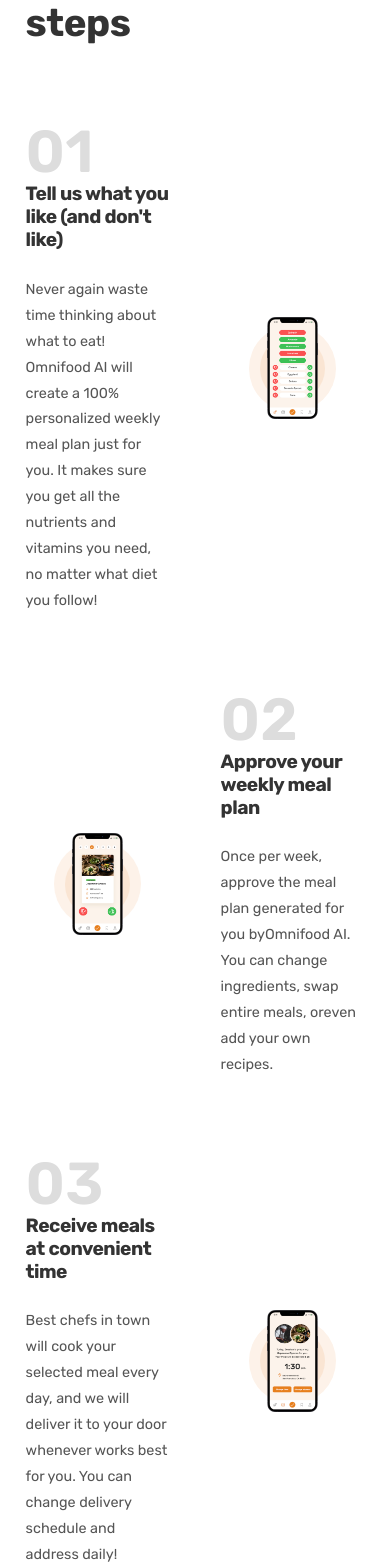
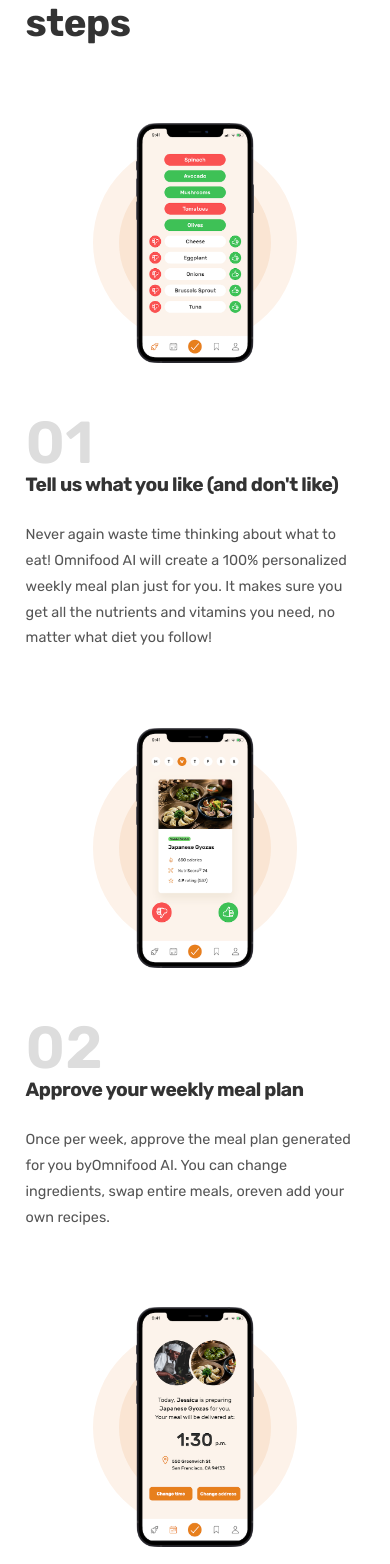
Before and after one commit to Euuphi/omnifood, a React (Create React App) app: page / in a window 390 px wide. Shown: the part 1264-2828 px from the top of the page. Built offline with nearby package versions, Linux system fonts and the light colour scheme.

Commit message:
Change How section to single column for mobile

```diff
--- a/src/components/Sections/How/How.js
+++ b/src/components/Sections/How/How.js
@@ -1,4 +1,5 @@
 import React from "react";
+import { useMediaQuery } from "@mui/material";
 
 // Images
 import appScreenOne from "../../../images/app/app-screen-1.png";
@@ -17,6 +18,9 @@ import SectionHeading from "../../Headings/SectionHeading";
 import Step from "./Step";
 
 const How = () => {
+    // Media Queries
+    const mobileScreen = useMediaQuery("(max-width: 34em)");
+
     return (
         <section id="howSection" className={styles.sectionHow}>
             <SectionHeading
@@ -27,7 +31,7 @@ const How = () => {
             <Flex flexDirection="column">
                 <Step
                     stepNumber="01"
-                    imageSide="right"
+                    imageSide={mobileScreen ? "left" : "right"}
                     imageSrc={appScreenOne}
                     imageAlt="iPhone app preferences selection screen"
                     heading="Tell us what you like (and don't like)"
@@ -45,7 +49,7 @@ const How = () => {
 
                 <Step
                     stepNumber="03"
-                    imageSide="right"
+                    imageSide={mobileScreen ? "left" : "right"}
                     imageSrc={appScreenThree}
                     imageAlt=""
                     heading="Receive meals at convenient time"
--- a/src/components/Sections/How/Step.js
+++ b/src/components/Sections/How/Step.js
@@ -1,4 +1,5 @@
 import React from "react";
+import { useMediaQuery } from "@mui/material";
 
 // Stylesheets
 import styles from "./Step.module.css";
@@ -34,9 +35,12 @@ const Step = ({
         </div>
     );
 
+    // Media Queries
+    const mobileScreen = useMediaQuery("(max-width: 34em)");
+
     return (
         <Container>
-            <Grid col={2} gap="6.4rem">
+            <Grid col={mobileScreen ? 1 : 2} gap="6.4rem">
                 {imageSide === "left" && imageBox}
                 <div className={styles.stepTextBox}>
                     <p className={styles.stepNumber}>{stepNumber}</p>
```
